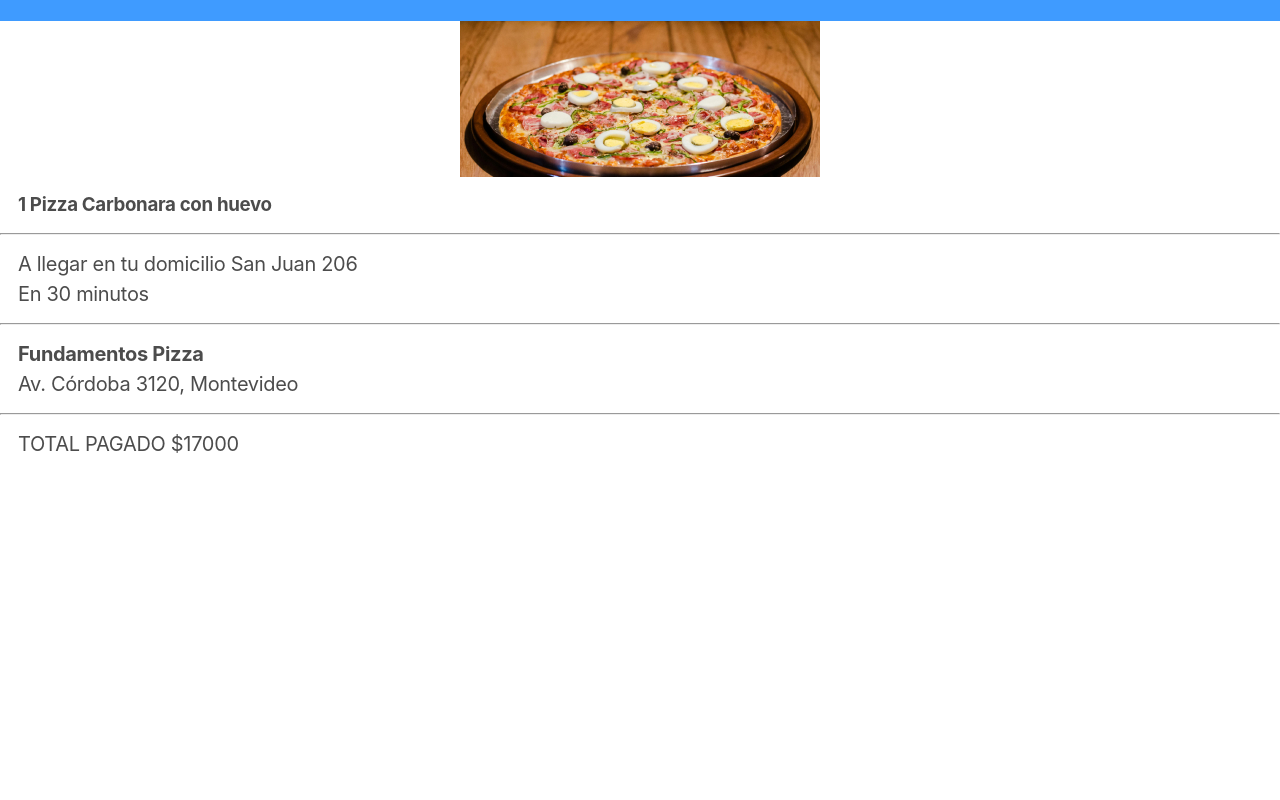
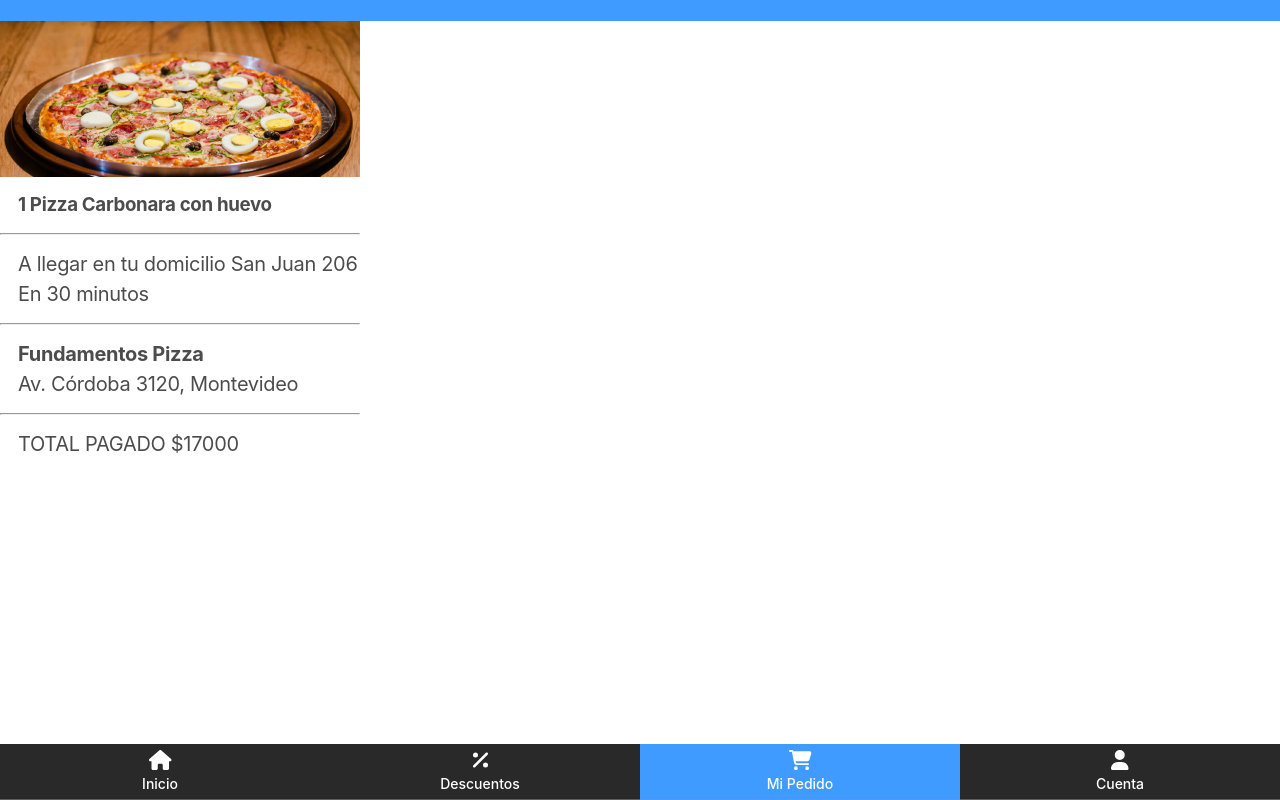
Before and after one commit to JoelFiare/s14-16-n-java, a React (Vite) app in the folder frontend/: page /busqueda/pagar/detalles-de-entrega in a window 1280 px wide. Built offline with nearby package versions, Linux system fonts and the light colour scheme.

Commit message:
feat: add footer on summary view

```diff
--- a/frontend/src/components/Footer/Footer.jsx
+++ b/frontend/src/components/Footer/Footer.jsx
@@ -1,5 +1,5 @@
 import React from 'react'
-import { Link as LinkRouter, useLocation, useParams } from 'react-router-dom';
+import { Link as LinkRouter, useLocation, useParams, useSearchParams } from 'react-router-dom';
 import './Footer.css'
 import { FontAwesomeIcon } from '@fortawesome/react-fontawesome'
 import { faHouse, faUser, faPercent, faCartShopping } from '@fortawesome/free-solid-svg-icons'
@@ -34,13 +34,15 @@ const pages = [
 function Footer() {
   const location = useLocation();
   const { mealId } = useParams();
+  const [params] = useSearchParams();
 
   const showFooter = [
     'inicio',
     'busqueda',
     `busqueda/${mealId}`,
     'busqueda/pagar/producto-elegido',
-  ].some(path => `/${path}` === location.pathname)
+    'busqueda/pagar/detalles-de-entrega',
+  ].some(path => `/${path}` === location.pathname) && !params.has('popup')
 
   return (
     <>
--- a/frontend/src/components/Summary/Summary.css
+++ b/frontend/src/components/Summary/Summary.css
@@ -6,6 +6,8 @@
   letter-spacing: -.32px;
   align-items: start;
   border-top: 21px var(--blue) solid;
+  flex-grow: 1;
+  place-content: start;
 
   > img {
     object-fit: cover;
```
